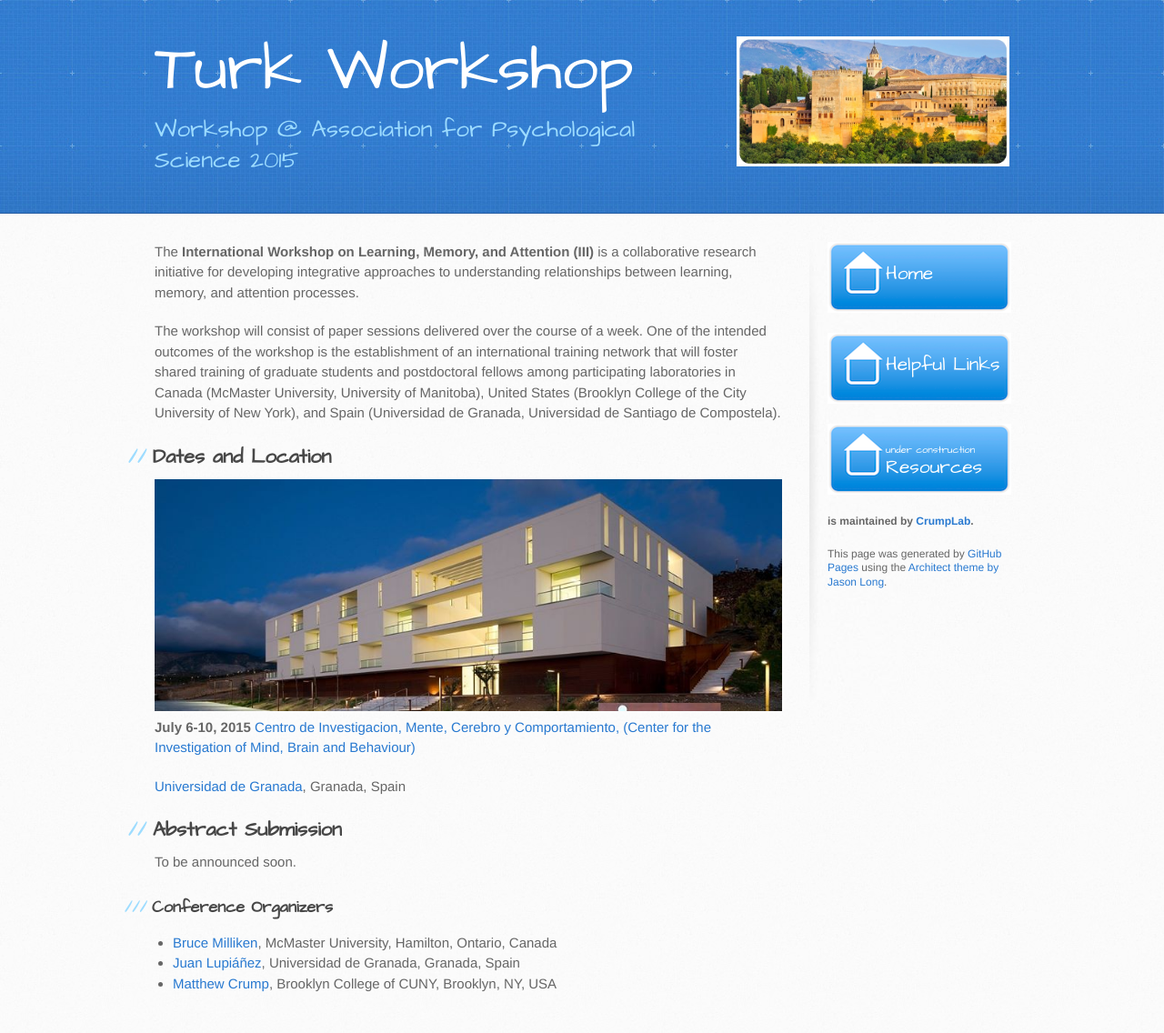
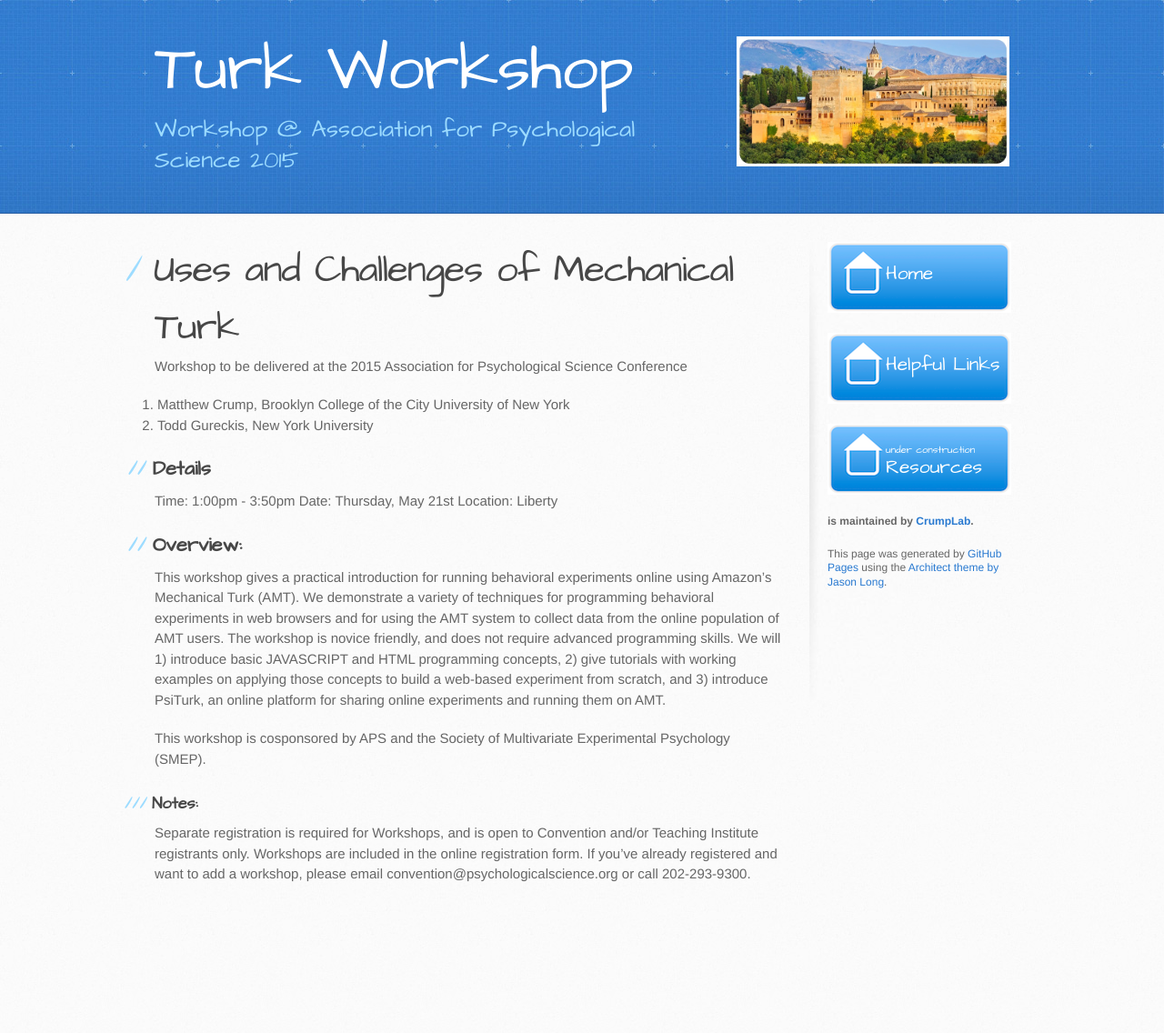
Before and after one commit to APSTurk/APSTurk.github.io, a Jekyll site: the page built from index.html, in a window 1280 px wide. Shown: the whole page at 91% size. Built offline with Jekyll 4.4.1, drawn with Linux system fonts in a browser that asks for light colours; after the commit the page ends 1015 px from its top, so only the background shows below that.

Commit message:
new front matter

```diff
--- a/_includes/frontstuff.md
+++ b/_includes/frontstuff.md
@@ -1,31 +1,21 @@
-The **International Workshop on Learning, Memory, and Attention (III)** is
-a collaborative research initiative for developing integrative
-approaches to understanding relationships between learning, memory, and
-attention processes.
+# Uses and Challenges of Mechanical Turk
 
-The workshop will consist of paper sessions
-delivered over the course of a week.  One of the intended outcomes of
-the workshop is the establishment of an international training network
-that will foster shared training of graduate students and postdoctoral
-fellows among participating laboratories in Canada (McMaster
-University, University of Manitoba), United States (Brooklyn College of the City University of New York),
-and Spain (Universidad de Granada, Universidad de Santiago de
-Compostela).
+Workshop to be delivered at the 2015 Association for Psychological Science Conference
 
-## Dates and Location
+1. Matthew Crump, Brooklyn College of the City University of New York
+2. Todd Gureckis, New York University
 
-![Image](images/sciencebuilding.jpg?raw=true&class=inline&alt=hi)
-**July 6-10, 2015**
-[Centro de Investigacion, Mente, Cerebro y Comportamiento, (Center for the Investigation of Mind, Brain and Behaviour)](http://cimcyc.ugr.es/?lang=en)
+## Details
 
-[Universidad de Granada](https://www.ugr.es/en/), Granada, Spain
+Time: 1:00pm - 3:50pm
+Date: Thursday, May 21st
+Location: Liberty
 
-## Abstract Submission
+## Overview:
 
-To be announced soon.
+This workshop gives a practical introduction for running behavioral experiments online using Amazon's Mechanical Turk (AMT). We demonstrate a variety of techniques for programming behavioral experiments in web browsers and for using the AMT system to collect data from the online population of AMT users. The workshop is novice friendly, and does not require advanced programming skills. We will 1) introduce basic JAVASCRIPT and HTML programming concepts, 2) give tutorials with working examples on applying those concepts to build a web-based experiment from scratch, and 3) introduce PsiTurk, an online platform for sharing online experiments and running them on AMT.
 
-### Conference Organizers
+This workshop is cosponsored by APS and the Society of Multivariate Experimental Psychology (SMEP).
 
-* [Bruce Milliken](https://www.science.mcmaster.ca/pnb/people/86-people-sp-716/191-dr-bruce-milliken.html), McMaster University, Hamilton, Ontario, Canada
-* [Juan Lupiáñez](http://neurocog-ugr.weebly.com/juan-lupiaacutentildeez.html), Universidad de Granada, Granada, Spain
-* [Matthew Crump](http://www.brooklyn.cuny.edu/web/academics/faculty/faculty_profile.jsp?faculty=1059), Brooklyn College of CUNY, Brooklyn, NY, USA
+### Notes:
+Separate registration is required for Workshops, and is open to Convention and/or Teaching Institute registrants only. Workshops are included in the online registration form. If you've already registered and want to add a workshop, please email convention@psychologicalscience.org or call 202-293-9300.
```
